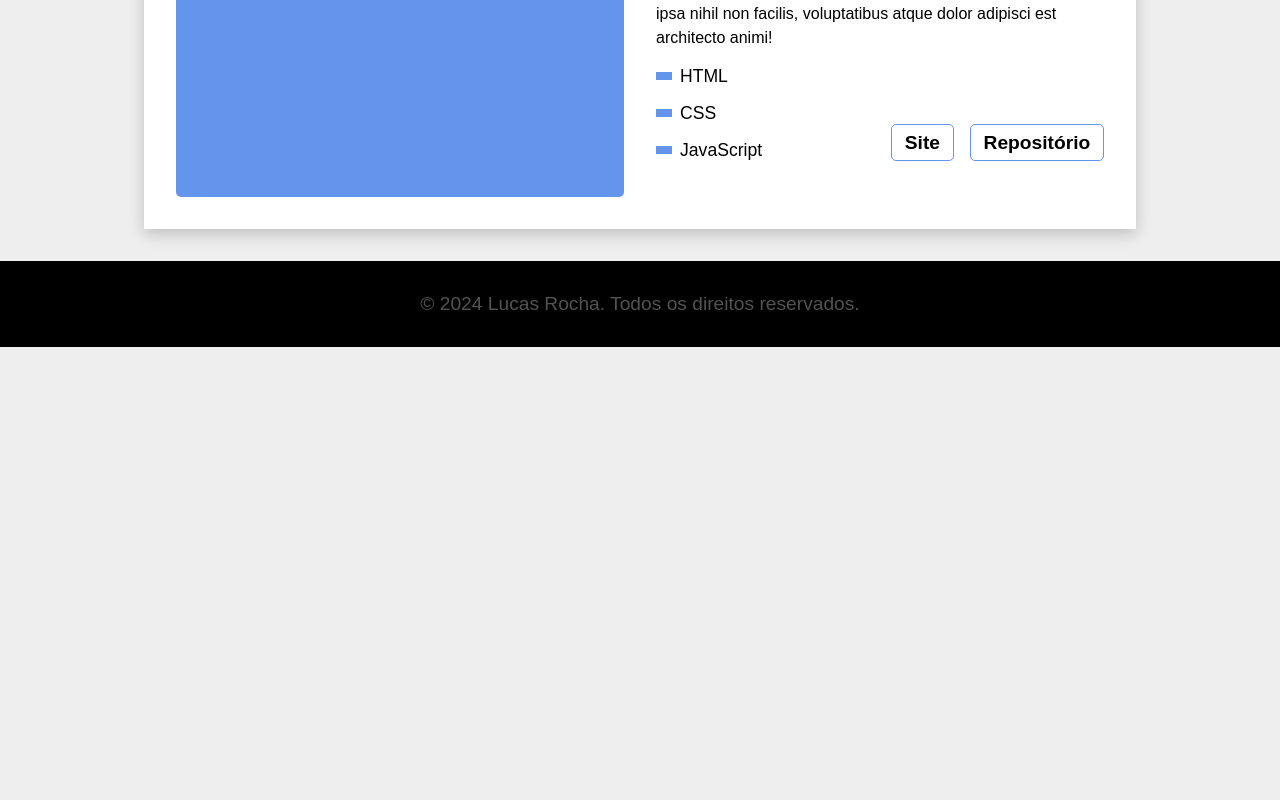
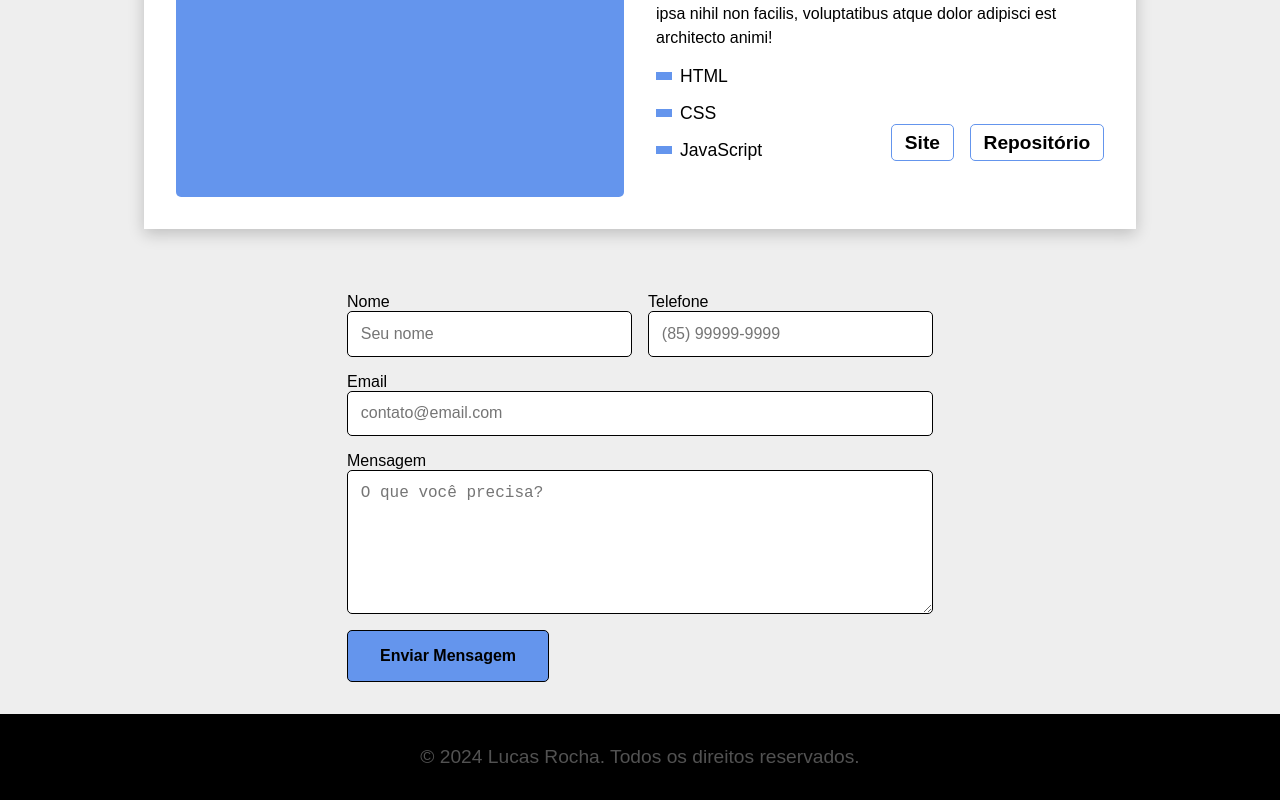
Before and after one commit to lucasrochabz/portfolio, a React (Vite) app: page / in a window 1280 px wide. Shown: the part 1531-2331 px from the top of the page. Before the commit the page ends 1878 px from the top, so only its background shows below. Built offline with nearby package versions, Linux system fonts and the light colour scheme.

Commit message:
Add component contact

```diff
--- a/src/App.jsx
+++ b/src/App.jsx
@@ -1,8 +1,9 @@
 import './App.css';
+import { Header } from './components/Header/Header';
+import { About } from './components/About/About';
+import { ProjectList } from './components/ProjectList/ProjectList';
 import { Footer } from './components/Footer/Footer';
-import { About } from './components/Header/About/About';
-import { Header } from './components/Header/Header';
-import { ProjectList } from './components/ProjectList/ProjectList';
+import { Contact } from './components/Contact/Contact';
 
 export const App = () => {
   return (
@@ -10,6 +11,7 @@ export const App = () => {
       <Header />
       <About />
       <ProjectList />
+      <Contact />
       <Footer />
     </>
   );
--- /dev/null
+++ b/src/components/Contact/Contact.css
@@ -0,0 +1,59 @@
+.contact-container {
+  display: flex;
+  justify-content: center;
+}
+
+.form-contact {
+  width: 650px;
+  /* border: 1px solid cornflowerblue; */
+  border-radius: 5px;
+  display: flex;
+  flex-direction: column;
+  padding: 2rem;
+}
+
+.form-contact input {
+  font-size: 1rem;
+  padding: 0.8rem;
+  margin-bottom: 1rem;
+  border: 1px solid #000;
+  border-radius: 5px;
+}
+
+.form-contact textarea {
+  font-size: 1rem;
+  padding: 0.8rem;
+  min-height: 9rem;
+  border: 1px solid #000;
+  border-radius: 5px;
+}
+
+.form-top {
+  display: flex;
+  gap: 1rem;
+}
+
+.input-top {
+  display: flex;
+  flex-direction: column;
+  flex: 1;
+}
+
+.btn-send-message {
+  display: flex;
+  align-self: flex-start;
+  padding: 1rem 2rem;
+  margin-top: 1rem;
+  border-radius: 5px;
+  background-color: cornflowerblue;
+  border: 1px solid #000;
+  cursor: pointer;
+  font-weight: bold;
+  font-size: 1rem;
+  transition: 0.3s;
+}
+
+.btn-send-message:hover {
+  background-color: #000;
+  color: cornflowerblue;
+}
--- /dev/null
+++ b/src/components/Contact/Contact.jsx
@@ -0,0 +1,42 @@
+import './Contact.css';
+
+export const Contact = () => {
+  const handleBtnMessage = (event) => {
+    event.preventDefault();
+    console.log('clicou');
+  };
+
+  return (
+    <>
+      <div className="contact-container">
+        <form className="form-contact">
+          <div className="form-top">
+            <div className="input-top">
+              <label htmlFor="name">Nome</label>
+              <input type="text" id="name" placeholder="Seu nome" />
+            </div>
+
+            <div className="input-top">
+              <label htmlFor="phone">Telefone</label>
+              <input type="text" id="phone" placeholder="(85) 99999-9999" />
+            </div>
+          </div>
+
+          <label htmlFor="email">Email</label>
+          <input type="text" id="email" placeholder="contato@email.com" />
+
+          <label htmlFor="message">Mensagem</label>
+          <textarea
+            name="message"
+            id="message"
+            placeholder="O que você precisa?"
+          ></textarea>
+
+          <button className="btn-send-message" onClick={handleBtnMessage}>
+            Enviar Mensagem
+          </button>
+        </form>
+      </div>
+    </>
+  );
+};
```
Also changed, not shown: src/components/About/About.css (renamed from src/components/Header/About/About.css), src/components/About/About.jsx (renamed from src/components/Header/About/About.jsx).
